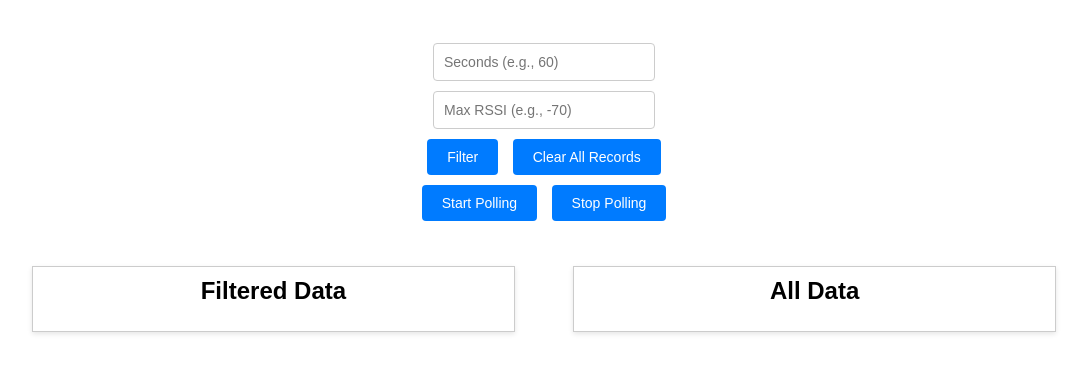
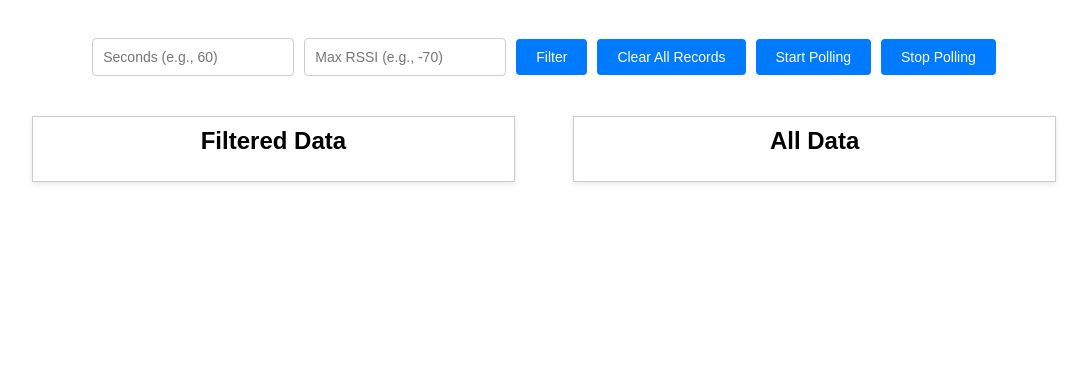
Before and after one commit to mrkushalsharma/drop-ble-finder, a website: page public/index.html in a window 1280 px wide. Shown: the part 60-432 px from the top of the page, without its empty margins (96-1183 px from the left). Drawn offline with Linux system fonts and the light colour scheme; no server answers.

Commit message:
design change

```diff
--- a/public/index.html
+++ b/public/index.html
@@ -18,20 +18,20 @@
     }
     .controls {
       display: flex;
-      flex-direction: column;
+      justify-content: center;
       align-items: center;
+      flex-wrap: wrap;
+      gap: 10px;
       margin: 20px 0;
     }
     .controls input {
-      margin: 5px;
       padding: 10px;
       font-size: 14px;
       border: 1px solid #ccc;
       border-radius: 4px;
-      width: 200px;
+      width: 180px;
     }
     .controls button {
-      margin: 5px;
       padding: 10px 20px;
       font-size: 14px;
       border: none;
@@ -75,14 +75,10 @@
   <div class="controls">
     <input type="number" id="filter-seconds" placeholder="Seconds (e.g., 60)" />
     <input type="number" id="filter-rssi" placeholder="Max RSSI (e.g., -70)" />
-    <div>
-      <button id="filter-button">Filter</button>
-      <button id="clear-button">Clear All Records</button>
-    </div>
-    <div>
-      <button id="start-polling">Start Polling</button>
-      <button id="stop-polling">Stop Polling</button>
-    </div>
+    <button id="filter-button">Filter</button>
+    <button id="clear-button">Clear All Records</button>
+    <button id="start-polling">Start Polling</button>
+    <button id="stop-polling">Stop Polling</button>
   </div>
 
   <div class="container">
```
